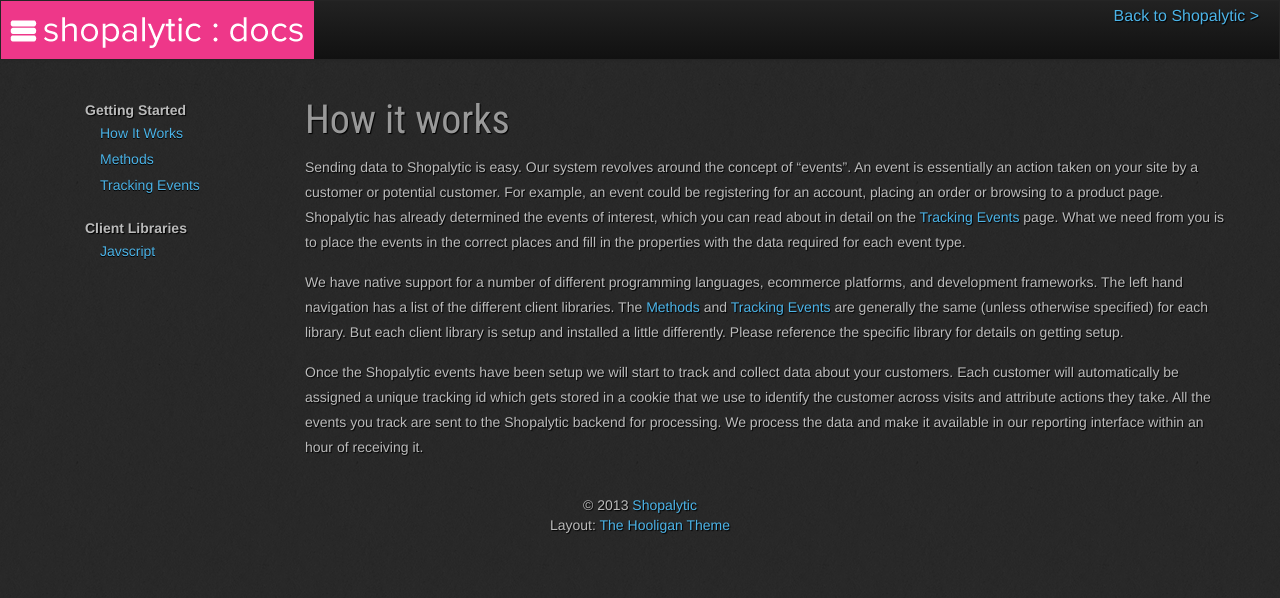
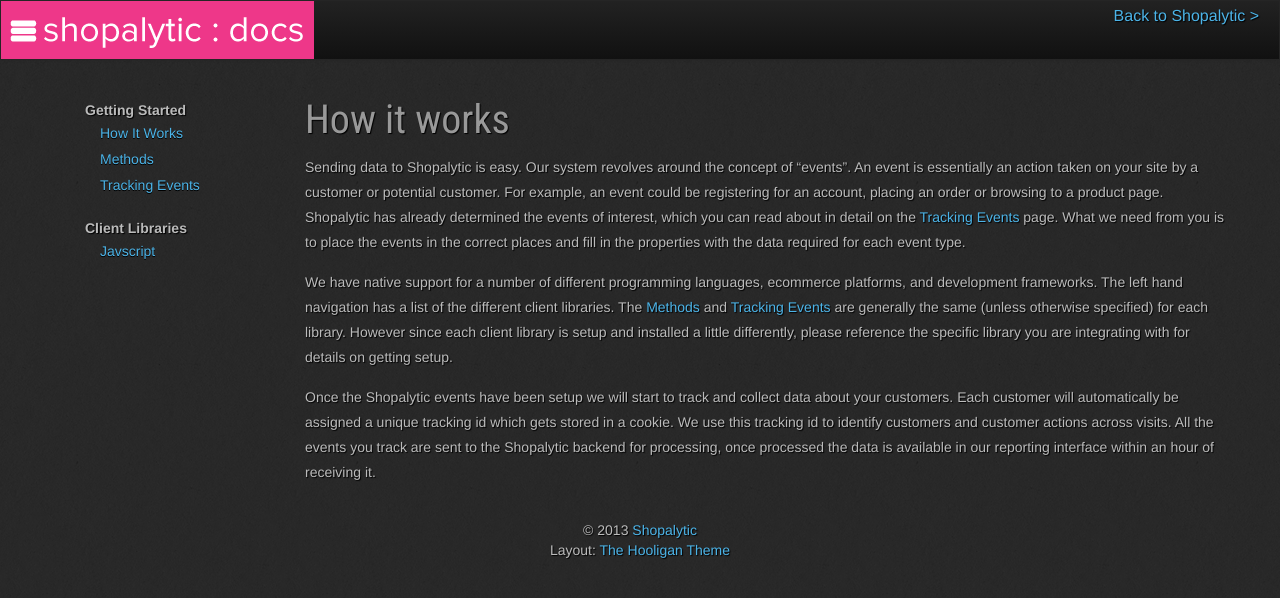
Before and after one commit to Shopalytic/docs, a Jekyll site: the page built from how_it_works.md, in a window 1280 px wide. Shown: the top 598 px of the page. Built offline with Jekyll 4.4.1, drawn with Linux system fonts in a browser that asks for light colours; nearby versions of some CDN libraries; Markdown is read by kramdown in place of the engine named in the settings.

Commit message:
Update the client library url and change the wording on the how_it_works page

```diff
--- a/how_it_works.md
+++ b/how_it_works.md
@@ -6,6 +6,6 @@
 
 Sending data to Shopalytic is easy. Our system revolves around the concept of "events". An event is essentially an action taken on your site by a customer or potential customer. For example, an event could be registering for an account, placing an order or browsing to a product page. Shopalytic has already determined the events of interest, which you can read about in detail on the [Tracking Events](/events.html) page. What we need from you is to place the events in the correct places and fill in the properties with the data required for each event type.
 
-We have native support for a number of different programming languages, ecommerce platforms, and development frameworks. The left hand navigation has a list of the different client libraries. The [Methods](/methods.html) and [Tracking Events](/events.html) are generally the same (unless otherwise specified) for each library. But each client library is setup and installed a little differently. Please reference the specific library for details on getting setup.
+We have native support for a number of different programming languages, ecommerce platforms, and development frameworks. The left hand navigation has a list of the different client libraries. The [Methods](/methods.html) and [Tracking Events](/events.html) are generally the same (unless otherwise specified) for each library. However since each client library is setup and installed a little differently, please reference the specific library you are integrating with for details on getting setup.
 
-Once the Shopalytic events have been setup we will start to track and collect data about your customers. Each customer will automatically be assigned a unique tracking id which gets stored in a cookie that we use to identify the customer across visits and attribute actions they take. All the events you track are sent to the Shopalytic backend for processing. We process the data and make it available in our reporting interface within an hour of receiving it.
+Once the Shopalytic events have been setup we will start to track and collect data about your customers. Each customer will automatically be assigned a unique tracking id which gets stored in a cookie. We use this tracking id to identify customers and customer actions across visits. All the events you track are sent to the Shopalytic backend for processing, once processed the data is available in our reporting interface within an hour of receiving it.
```
Also changed, not shown: index.md (+1 -1 lines), javascript.md (+1 -1 lines).
